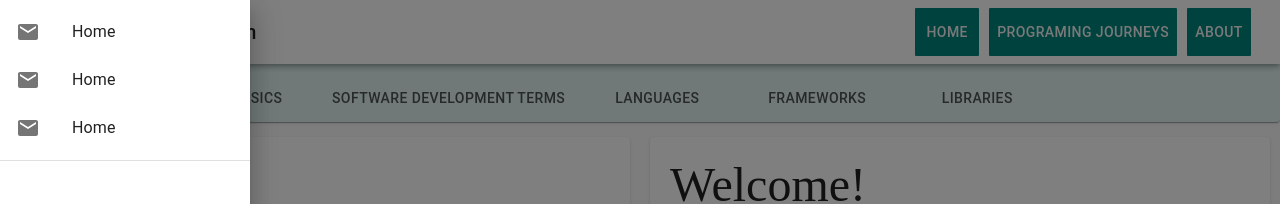
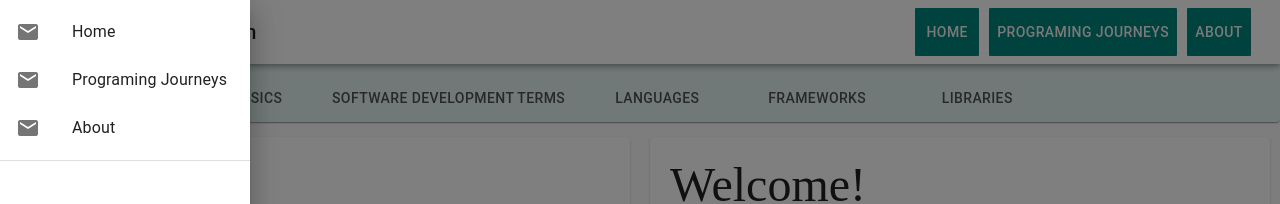
Before and after one commit to kristina-arezina/terms-2-program, a React (Create React App) app: page / in a window 1280 px wide. Both pictures are taken after a click on the button "OPEN LEFT". Shown: the top 204 px of the page. Built offline with nearby package versions, Linux system fonts and the light colour scheme.

Commit message:
have distince button lables

```diff
--- a/src/components/Layout/SmallNavBar.js
+++ b/src/components/Layout/SmallNavBar.js
@@ -49,11 +49,11 @@ export default function TemporaryDrawer() {
                 </ListItem>
                 <ListItem button>
                     <ListItemIcon> <MailIcon /></ListItemIcon>
-                    <ListItemText primary={"Home"} />
+                    <ListItemText primary={"Programing Journeys"} />
                 </ListItem>
                 <ListItem button>
                     <ListItemIcon> <MailIcon /></ListItemIcon>
-                    <ListItemText primary={"Home"} />
+                    <ListItemText primary={"About"} />
                 </ListItem>
             </List>
             <Divider />
```
